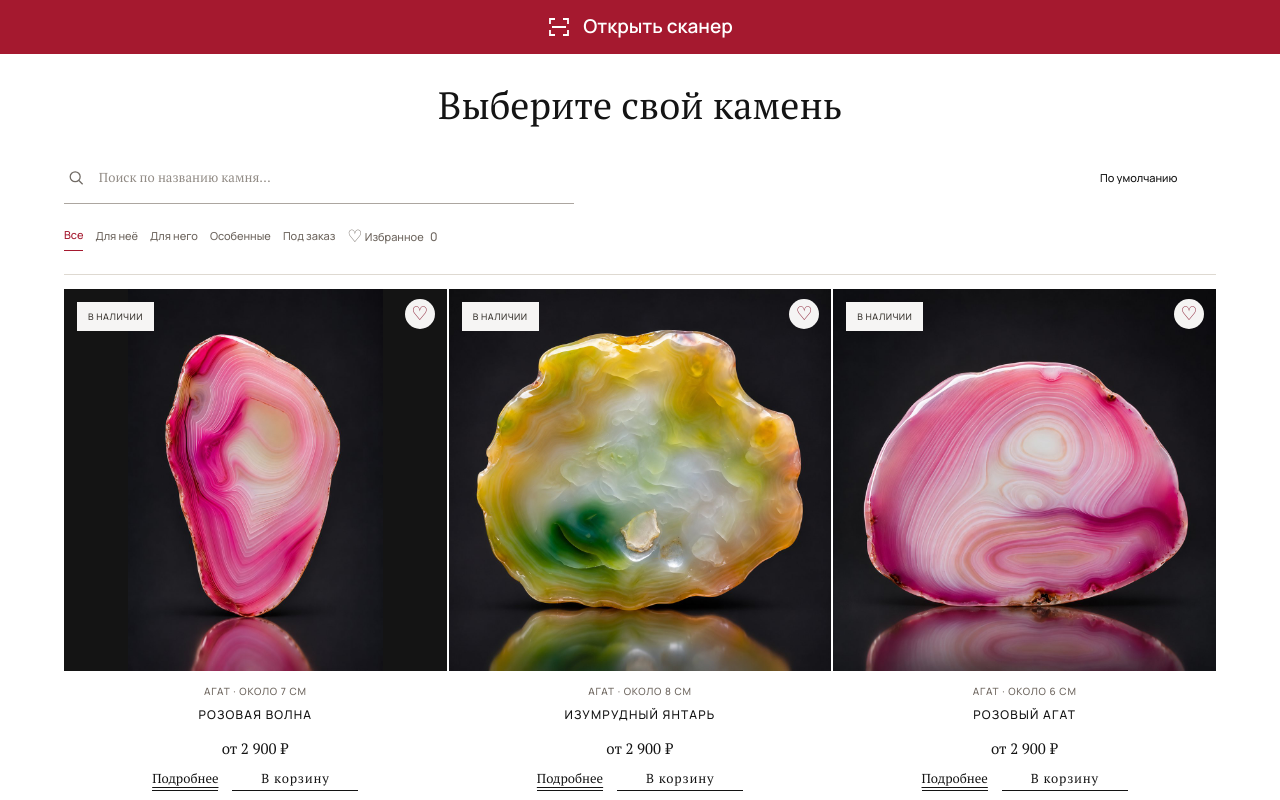
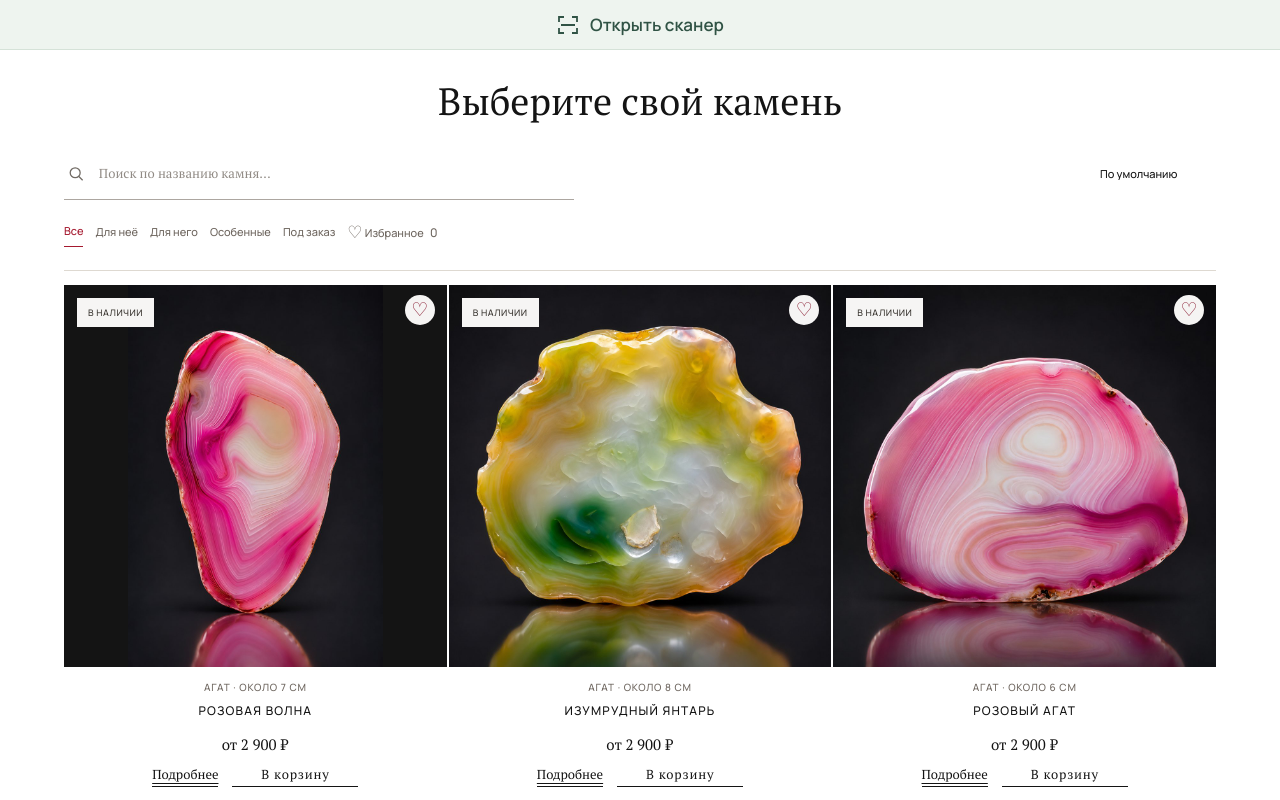
Before and after one commit to paninsergey1965-lgtm/jadekey-tech, a plain HTML site: page shop/design-preview-maison.html in a window 1280 px wide. Shown: the top 800 px of the page. Drawn offline with Linux system fonts and the light colour scheme.

Commit message:
Soften the sticky scanner link with a light jade palette

```diff
--- a/shop/design-preview-maison.html
+++ b/shop/design-preview-maison.html
@@ -3,7 +3,7 @@
 <head>
   <meta charset="utf-8">
   <meta name="viewport" content="width=device-width,initial-scale=1,viewport-fit=cover">
-  <meta name="theme-color" content="#fbfaf7">
+  <meta name="theme-color" content="#eef4ef">
   <meta name="description" content="Живые камни JadeKey — уникальные агаты с ежедневными посланиями. Выберите камень, режим и оформите заказ с доставкой по России.">
   <meta name="robots" content="noindex,nofollow">
   <link rel="icon" href="/icons/icon-180.png">
@@ -61,8 +61,8 @@ body{font:400 15px/1.7 "PT Serif",Georgia,serif!important;-webkit-font-smoothing
 
 </style>
 <style>
-a.scanner-entry{position:sticky;top:0;z-index:30;display:flex;align-items:center;justify-content:center;gap:12px;min-height:54px;padding:12px 16px;background:#a5192f;color:white;font:600 19px/1.35 Manrope,sans-serif;text-decoration:none}
-a.scanner-entry:focus-visible{outline:2px solid white;outline-offset:-5px}
+a.scanner-entry{position:sticky;top:0;z-index:30;display:flex;align-items:center;justify-content:center;gap:10px;min-height:50px;padding:11px 16px;background:#eef4ef;color:#305345;border-bottom:1px solid #d5e2d8;font:600 17px/1.4 Manrope,sans-serif;text-decoration:none}
+a.scanner-entry:focus-visible{outline:2px solid #305345;outline-offset:-4px}
 </style></head>
 <body>
   <a class="skip-link" href="#catalog">Перейти к каталогу</a>
```
